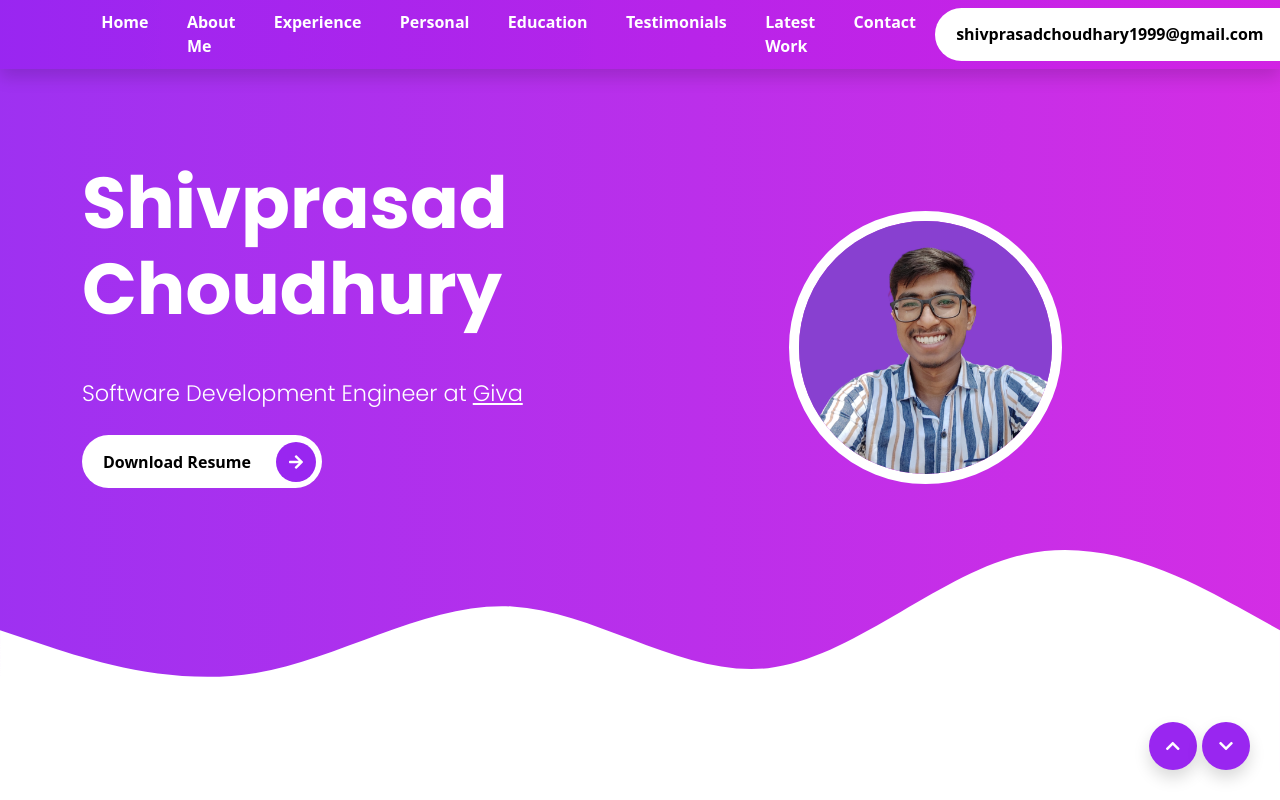
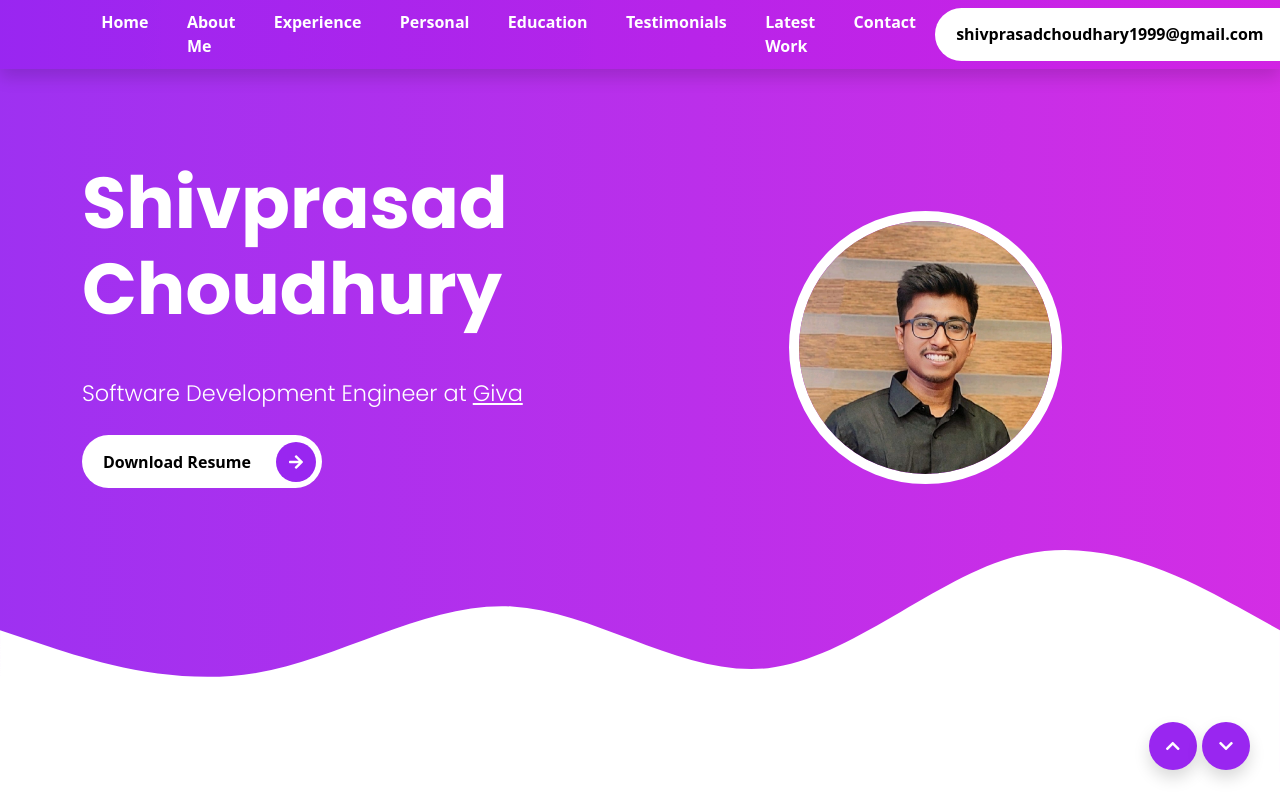
Before and after one commit to shiv-choudhury/portfolio, a website: page index.html in a window 1280 px wide. Shown: the top 800 px of the page. Drawn offline with nearby package versions, Linux system fonts and the light colour scheme; files that its build step writes are made by us from their sources.

Commit message:
Update profile picture

```diff
--- a/index.html
+++ b/index.html
@@ -100,7 +100,7 @@
       </div>
       <div class="col text-center d-flex justify-content-center align-items-center">
         <div class="col-10 col-sm-8 col-lg-6 mt-5 ">
-          <img src="images/shivprofile2.png" alt="Profile" class="profile-pic d-block mx-lg-auto img-fluid" height="400" width="400">
+          <img src="images/shivprofile.jpg" alt="Profile" class="profile-pic d-block mx-lg-auto img-fluid" height="400" width="400">
         </div>
       </div>
     </div>
```
Also changed, not shown: images/shivprofile.jpg (added).
